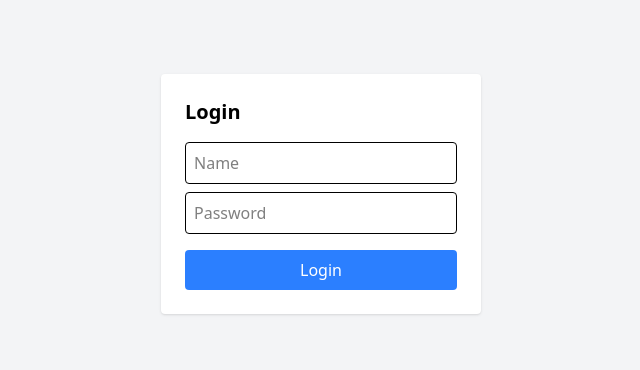
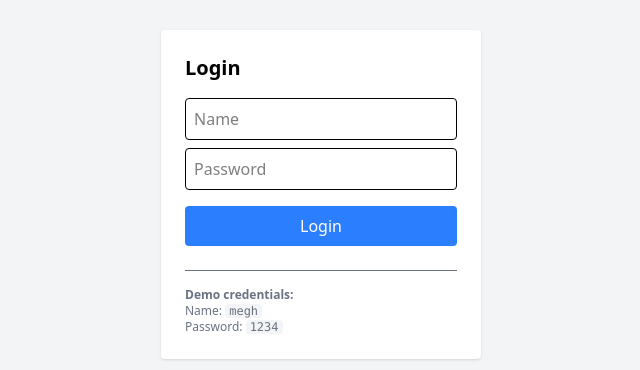
Before and after one commit to Maheshpawar01/InventoryManagementAPP, a React (Vite) app in the folder client/: page / in a window 1280 px wide. Shown: the part 206-576 px from the top of the page, without its empty margins (319-959 px from the left). Built offline with nearby package versions, Linux system fonts and the light colour scheme; no server answers.

Commit message:
add the login filds on page

```diff
--- a/client/src/components/Login.tsx
+++ b/client/src/components/Login.tsx
@@ -42,10 +42,17 @@ const Login: React.FC<Props> = ({ onLogin }) => {
         />
         <button
           onClick={handleLogin}
-          className="bg-blue-500 text-white px-4 py-2 rounded w-full"
+          className="bg-blue-500 text-white px-4 py-2 rounded w-full mb-6"
         >
           Login
         </button>
+
+        {/* Credentials hint */}
+        <div className="text-xs text-gray-500 border-t pt-4">
+          <p><strong>Demo credentials:</strong></p>
+          <p>Name: <span className="font-mono bg-gray-100 px-1 rounded">megh</span></p>
+          <p>Password: <span className="font-mono bg-gray-100 px-1 rounded">1234</span></p>
+        </div>
       </div>
     </div>
   );
```
